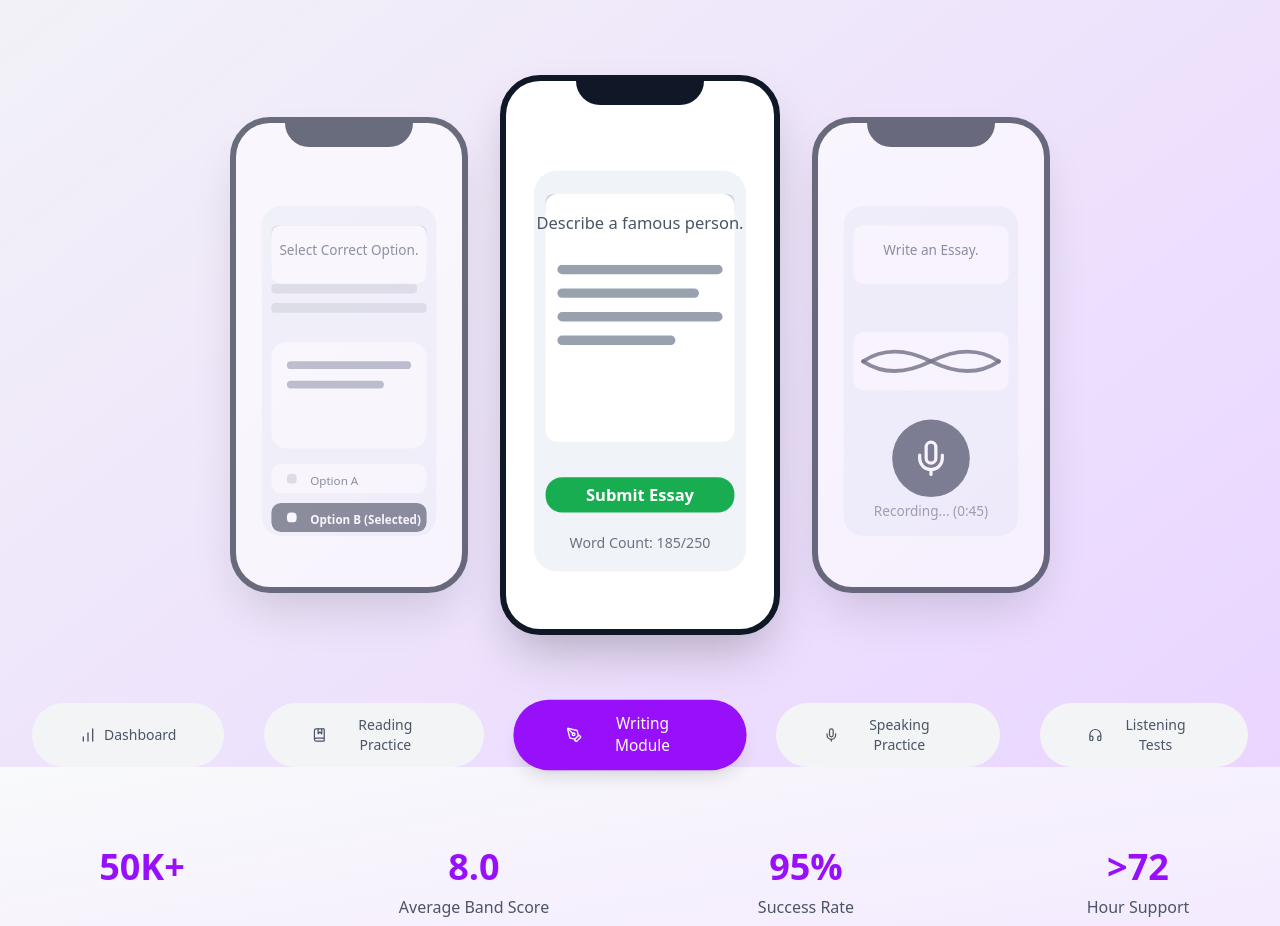
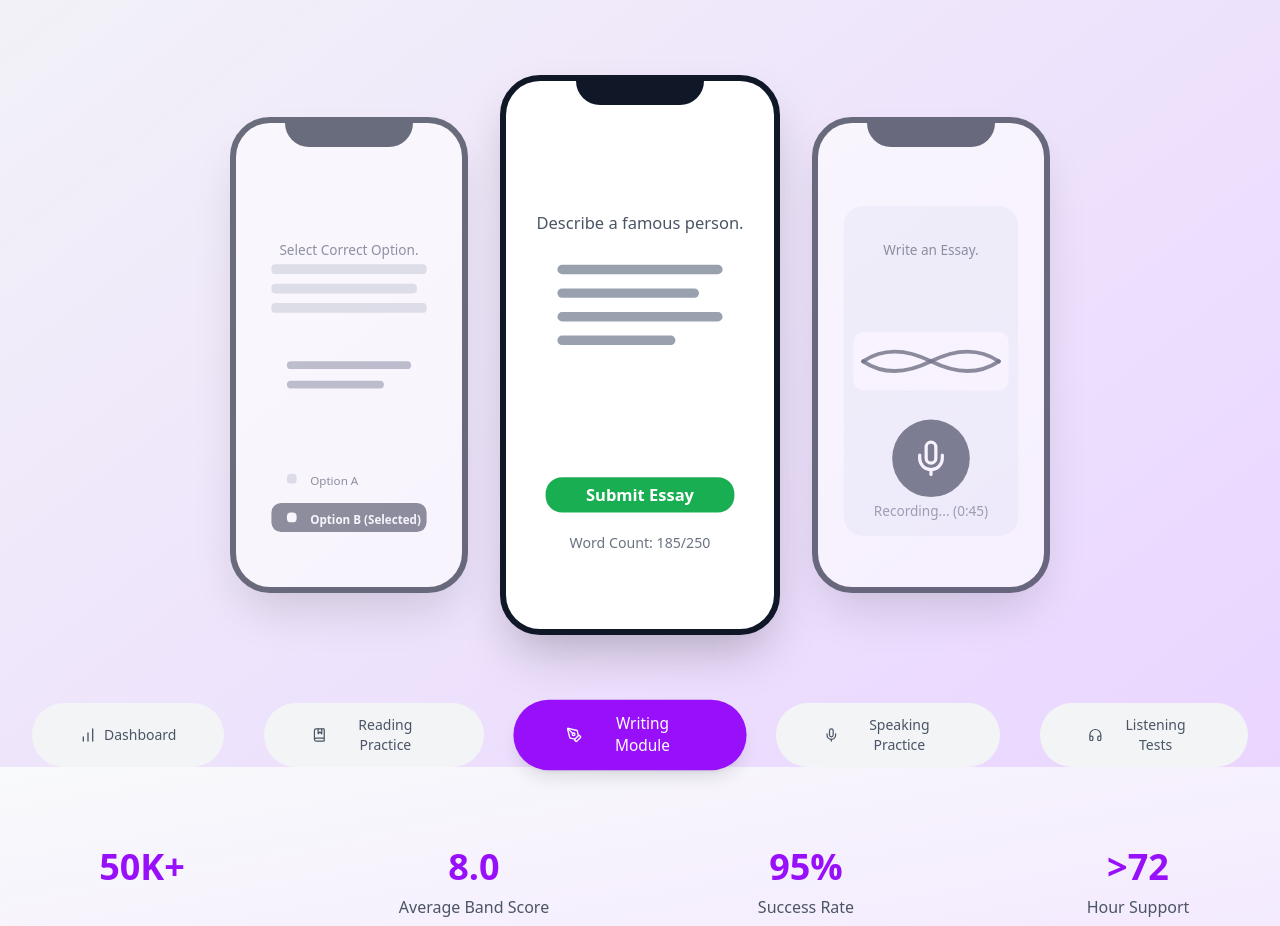
Before and after one commit to DevAbdullahZahid/React_app, a React (Vite) app: page / in a window 1280 px wide. Shown: the part 2140-3066 px from the top of the page. Built offline with nearby package versions, Linux system fonts and the light colour scheme.

Commit message:
Home Page Edit

```diff
--- a/src/Pages/HomePage.tsx
+++ b/src/Pages/HomePage.tsx
@@ -60,8 +60,7 @@ const DashboardScreen = ({ colorClass }) => (
 
 const ReadingScreen = ({ colorClass }) => (
   <svg viewBox="0 0 100 180" className="w-full h-full" fill="none" xmlns="http://www.w3.org/2000/svg">
-    <rect x="5" y="5" width="90" height="170" rx="10" fill="#F0F4F8"/>
-    <rect x="10" y="15" width="80" height="10" rx="3" className="fill-gray-300"/>
+
 
     {/* Passage lines */}
     <rect x="10" y="35" width="80" height="5" rx="2" className="fill-gray-300"/>
@@ -73,7 +72,6 @@ const ReadingScreen = ({ colorClass }) => (
     <rect x="18" y="85" width="64" height="4" rx="2" className="fill-gray-400"/>
     <rect x="18" y="95" width="50" height="4" rx="2" className="fill-gray-400"/>
 
-    <rect x="10" y="15" width="80" height="30" rx="5" className="fill-white shadow-md"/>
     <text x="50" y="30" fontSize="7" textAnchor="middle" className="fill-gray-600 font-sans">Select Correct Option.</text>
     {/* Options */}
     <rect x="10" y="138" width="80" height="15" rx="5" className="fill-white shadow-md"/>
@@ -88,8 +86,7 @@ const ReadingScreen = ({ colorClass }) => (
 
 const WritingScreen = ({ colorClass }) => (
   <svg viewBox="0 0 100 180" className="w-full h-full" fill="none" xmlns="http://www.w3.org/2000/svg">
-    <rect x="5" y="5" width="90" height="170" rx="10" fill="#F0F4F8"/>
-    <rect x="10" y="15" width="80" height="10" rx="3" className="fill-gray-300"/>
+
 
     {/* Text Editor Area */}
     <rect x="10" y="35" width="80" height="85" rx="5" className="fill-white shadow-inner p-2"/>
@@ -102,7 +99,6 @@ const WritingScreen = ({ colorClass }) => (
     <g transform="translate(50, 90)">
 
     </g>
-   <rect x="10" y="15" width="80" height="30" rx="5" className="fill-white shadow-md"/>
     <text x="50" y="30" fontSize="7" textAnchor="middle" className="fill-gray-600 font-sans">Describe a famous person.</text>
 
     {/* Submission Button */}
@@ -119,7 +115,6 @@ const SpeakingScreen = ({ colorClass }) => (
     <rect x="5" y="5" width="90" height="170" rx="10" fill="#F0F4F8"/>
 
     {/* Question */}
-    <rect x="10" y="15" width="80" height="30" rx="5" className="fill-white shadow-md"/>
     <text x="50" y="30" fontSize="7" textAnchor="middle" className="fill-gray-600 font-sans">Write an Essay.</text>
 
     {/* Waveform */}
@@ -144,7 +139,6 @@ const ListeningScreen = ({ colorClass }) => (
     <rect x="5" y="5" width="90" height="170" rx="10" fill="#F0F4F8"/>
 
     {/* Question Header/Instructions */}
-    <rect x="10" y="15" width="80" height="30" rx="5" className="fill-white shadow-md"/>
     <text x="50" y="30" fontSize="7" textAnchor="middle" className="fill-gray-600 font-sans">Listen & Fill in the Blanks.</text>
     {/* Voice/Sound Wave Visualization (The "Voice SVG" requested) */}
     <g transform="translate(10, 50)">
```
